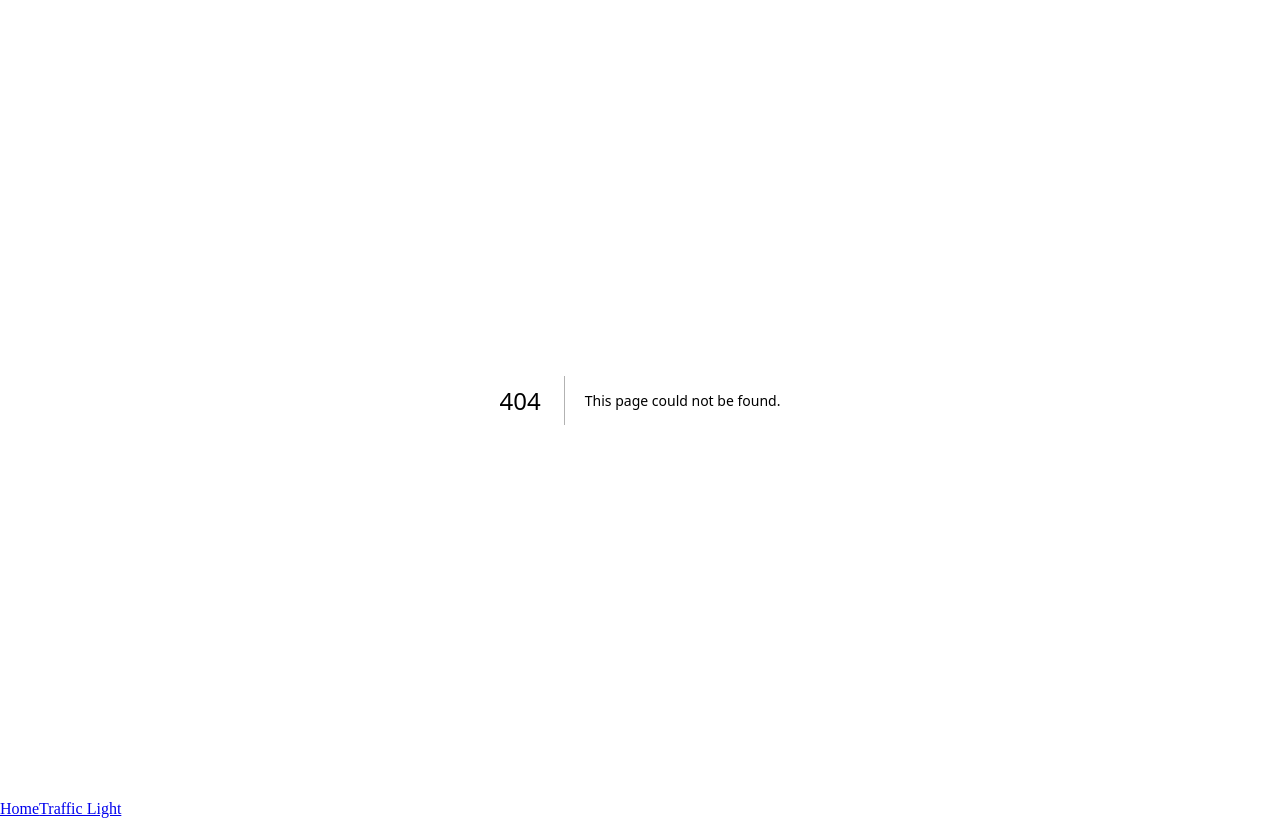
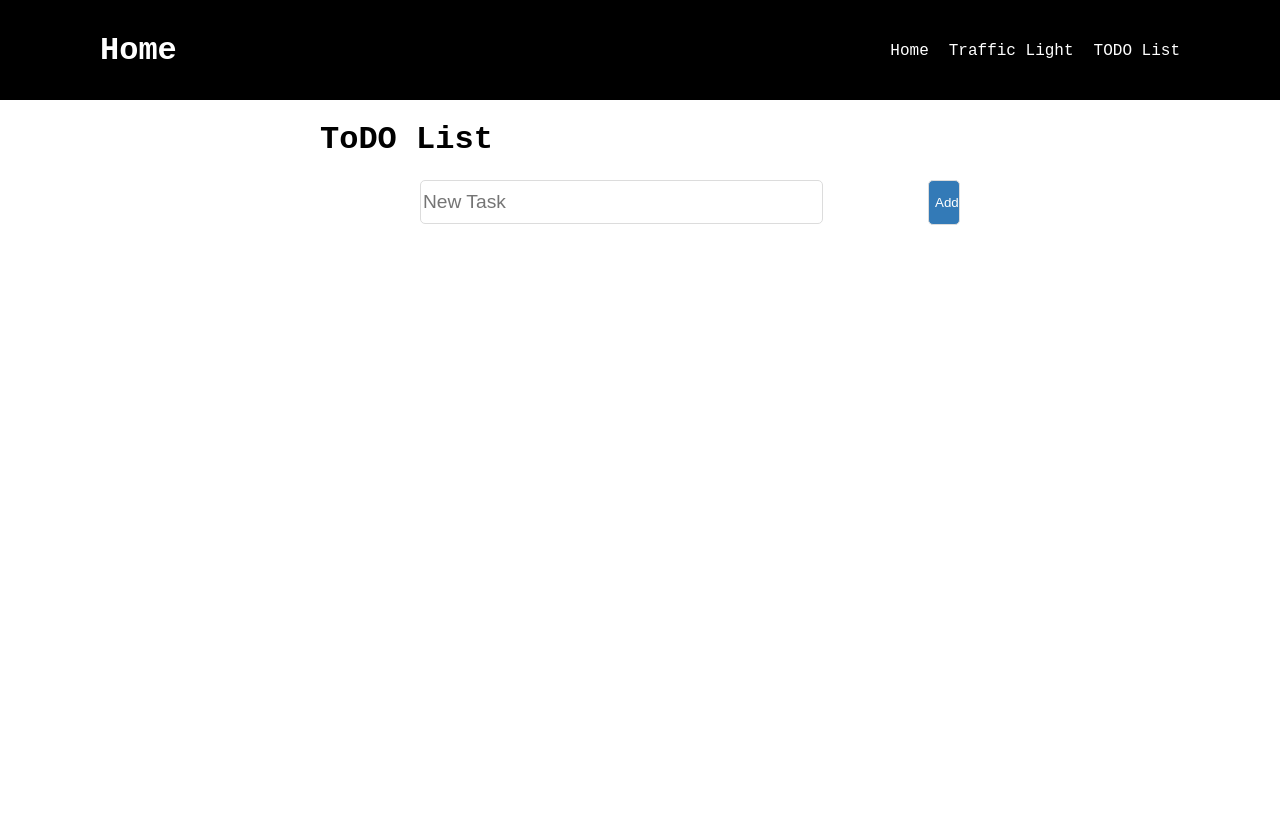
Before and after one commit to Trixxxter94/JEKA_BUST_PROGRAMING, a Next.js app: page /to-do-list in a window 1280 px wide. Before the commit this address had no page. Built offline with nearby package versions, Linux system fonts and the light colour scheme.

Commit message:
#5 ToDO list

```diff
--- /dev/null
+++ b/app/globals.css
@@ -0,0 +1,4 @@
+body {
+	padding: 0;
+	margin: 0;
+}
--- a/app/layout.tsx
+++ b/app/layout.tsx
@@ -1,12 +1,13 @@
-import { NavigationMenu } from "@/src/NavigationMenu";
+import { Header } from "@/src/Header";
+import "./globals.css";
 
 export default async function RootLayout({
 	children,
 }: Readonly<{ children: React.ReactNode }>): Promise<React.JSX.Element> {
 	return (
 		<html lang="en">
+			<Header />
 			<body>{children}</body>
-			<NavigationMenu />
 		</html>
 	);
 }
--- /dev/null
+++ b/app/to-do-list/page.tsx
@@ -0,0 +1,5 @@
+import { ToDoList } from "@/src/to-do-list/ToDoList";
+
+export default function ToDOListPage() {
+	return <ToDoList />;
+}
--- a/package.json
+++ b/package.json
@@ -11,6 +11,7 @@
 		"check": "npx biome check --write"
 	},
 	"dependencies": {
+		"lucide-react": "^0.577.0",
 		"next": "16.1.6",
 		"react": "19.2.3",
 		"react-dom": "19.2.3"
@@ -21,8 +22,6 @@
 		"@types/node": "^20",
 		"@types/react": "^19",
 		"@types/react-dom": "^19",
-    "eslint": "^9",
-    "eslint-config-next": "16.1.6",
 		"tailwindcss": "^4",
 		"typescript": "^5"
 	}
--- /dev/null
+++ b/src/Header.module.css
@@ -0,0 +1,27 @@
+.HeaderContainerStyle {
+	width: 100%;
+	height: 100px;
+	background-color: black;
+	display: flex;
+	align-items: center;
+	justify-content: space-between;
+	padding-left: 100px;
+	padding-right: 100px;
+	box-sizing: border-box;
+}
+.linkContainerStyle {
+	display: flex;
+	gap: 20px;
+}
+.logoStyle {
+	color: white;
+	font-family: "Courier New", Courier, monospace;
+}
+.linkStyle {
+	color: white;
+	font-family: "Courier New", Courier, monospace;
+	text-decoration: none;
+}
+.linkStyle:hover {
+	font-size: large;
+}
--- /dev/null
+++ b/src/Header.tsx
@@ -0,0 +1,46 @@
+"use client";
+import Link from "next/link";
+import { useState } from "react";
+import styles from "./Header.module.css";
+
+export function Header() {
+	const [logo, setLogo] = useState(0);
+	return (
+		<div className={styles.HeaderContainerStyle}>
+			<div>
+				{logo === 0 && <h1 className={styles.logoStyle}>Home</h1>}
+				{logo === 1 && <h1 className={styles.logoStyle}>Traffic Light</h1>}
+				{logo === 2 && <h1 className={styles.logoStyle}>TODO List</h1>}
+			</div>
+			<div className={styles.linkContainerStyle}>
+				<div>
+					<Link
+						onClick={() => setLogo(0)}
+						className={styles.linkStyle}
+						href={"/"}
+					>
+						Home
+					</Link>
+				</div>
+				<div>
+					<Link
+						onClick={() => setLogo(1)}
+						className={styles.linkStyle}
+						href={"/traffic-light"}
+					>
+						Traffic Light
+					</Link>
+				</div>
+				<div>
+					<Link
+						onClick={() => setLogo(2)}
+						className={styles.linkStyle}
+						href={"/to-do-list"}
+					>
+						TODO List
+					</Link>
+				</div>
+			</div>
+		</div>
+	);
+}
--- a/src/NavigationMenu.tsx
+++ /dev/null
@@ -1,10 +0,0 @@
-import Link from "next/link";
-
-export function NavigationMenu() {
-	return (
-		<div>
-			<Link href={"/"}>Home</Link>
-			<Link href={"/traffic-light"}>Traffic Light</Link>
-		</div>
-	);
-}
--- /dev/null
+++ b/src/to-do-list/AddToDo.tsx
@@ -0,0 +1,121 @@
+"use client";
+import { Trash2 } from "lucide-react";
+import { useState } from "react";
+import styles from "./ToDoList.module.css";
+
+export const AddToDo = () => {
+	const [inputValue, setInputValue] = useState("");
+	const [itemsToRender, setItemsToRender] = useState<
+		{ task: string; completed: boolean }[]
+	>([]);
+	const [isEmpty, setIsEmpty] = useState(false);
+	const [isLessThanThreeChars, setIsLessThanThreeChars] = useState(false);
+	const [isTitleExist, setIsTitleExist] = useState(false);
+
+	return (
+		<div className={styles.toDoListWrap}>
+			<h1 className={styles.ToDoListH1}>ToDO List</h1>
+			<div className={styles.buttonAndInputContainer}>
+				<div className={styles.inputAndErrorsContainer}>
+					<input
+						className={styles.inputStyle}
+						type="text"
+						placeholder="New Task"
+						value={inputValue}
+						onChange={(e) => setInputValue(e.target.value)}
+					/>
+					{isEmpty && (
+						<p className={styles.errorsStyle}>Please enter task title!</p>
+					)}
+					{isLessThanThreeChars && (
+						<p className={styles.errorsStyle}>The task title is to short!</p>
+					)}
+					{isTitleExist && (
+						<p className={styles.errorsStyle}>
+							The task with the same title already exists!
+						</p>
+					)}
+				</div>
+
+				<button
+					className={styles.addButtonStyle}
+					type="button"
+					onClick={() => {
+						if (inputValue === "") {
+							setIsLessThanThreeChars(false);
+							setIsEmpty(true);
+							return;
+						}
+						if (inputValue.length < 4) {
+							setIsEmpty(false);
+							setIsLessThanThreeChars(true);
+							return;
+						}
+						if (
+							itemsToRender.some(
+								(tasks) =>
+									tasks.task.toLowerCase() === inputValue.toLowerCase(),
+							)
+						) {
+							setIsTitleExist(true);
+							return;
+						}
+						setIsLessThanThreeChars(false);
+						setIsEmpty(false);
+						setIsTitleExist(false);
+						setItemsToRender([
+							...itemsToRender,
+							{ task: inputValue, completed: false },
+						]);
+						setInputValue("");
+					}}
+				>
+					Add
+				</button>
+			</div>
+
+			<div className={styles.tasksContainer}>
+				<ul className={styles.ulStyle}>
+					{itemsToRender.map((tasks) => (
+						<li className={styles.liStyle} key={tasks.task}>
+							<input
+								type="checkbox"
+								checked={tasks.completed}
+								onChange={() =>
+									setItemsToRender(
+										itemsToRender.map((doneTasks) => {
+											if (tasks.task === doneTasks.task) {
+												if (doneTasks.completed) {
+													return { task: doneTasks.task, completed: false };
+												}
+												return { task: doneTasks.task, completed: true };
+											}
+											return doneTasks;
+										}),
+									)
+								}
+							/>
+							{tasks.completed ? (
+								<p style={{ textDecoration: "line-through" }}>{tasks.task}</p>
+							) : (
+								<p>{tasks.task}</p>
+							)}
+
+							<button
+								className={styles.deleteButtonStyle}
+								type="button"
+								onClick={() =>
+									setItemsToRender(
+										itemsToRender.filter((b) => b.task !== tasks.task),
+									)
+								}
+							>
+								<Trash2 color="red" size={25} />
+							</button>
+						</li>
+					))}
+				</ul>
+			</div>
+		</div>
+	);
+};
--- /dev/null
+++ b/src/to-do-list/ToDoList.module.css
@@ -0,0 +1,75 @@
+.toDoList {
+	background-color: white;
+	width: 100%;
+	height: 100%;
+	justify-items: center;
+}
+.toDoListWrap {
+	background-color: white;
+	width: 50%;
+	height: 100%;
+	padding: 12;
+	display: flex;
+	flex-direction: column;
+	align-items: start;
+}
+.buttonAndInputContainer {
+	display: flex;
+	flex-direction: row;
+	align-items: center;
+	justify-content: center;
+	width: 100%;
+	gap: 12px;
+}
+.inputAndErrorsContainer {
+	width: 100%;
+	margin-left: 100px;
+	position: relative;
+}
+.inputStyle {
+	width: 80%;
+	height: 40px;
+	border: 1px solid #dcdcdc;
+	border-radius: 5px;
+	font-size: larger;
+}
+.errorsStyle {
+	padding: 0;
+	margin: 0;
+	color: red;
+	position: absolute;
+	font-size: larger;
+}
+.addButtonStyle {
+	width: 5%;
+	height: 45px;
+	border: 1px solid #dcdcdc;
+	border-radius: 5px;
+	background-color: #337ab7;
+	color: white;
+}
+
+.tasksContainer {
+	width: 100%;
+	margin-top: 5px;
+}
+.ulStyle {
+	padding: 0;
+}
+.liStyle {
+	width: 100%;
+	display: flex;
+	gap: 50px;
+	border: 1px solid #dcdcdc;
+	border-radius: 3px;
+	padding: 2 15 2 10;
+	font-size: larger;
+}
+.deleteButtonStyle {
+	margin-left: auto;
+	background-color: white;
+	border: none;
+}
+.ToDoListH1 {
+	font-family: "Courier New", Courier, monospace;
+}
--- /dev/null
+++ b/src/to-do-list/ToDoList.tsx
@@ -0,0 +1,10 @@
+import { AddToDo } from "./AddToDo";
+import styles from "./ToDoList.module.css";
+
+export const ToDoList = () => {
+	return (
+		<div className={styles.toDoList}>
+			<AddToDo />
+		</div>
+	);
+};
--- a/src/traffic-light/TrafficLight.tsx
+++ b/src/traffic-light/TrafficLight.tsx
@@ -21,7 +21,6 @@ export const TrafficLight = () => {
 		}
 		if (changeColorRef.current === false) {
 			changeColorRef.current = true;
-
 			const intervalId = setInterval(() => {
 				setCounter((prev) => {
 					if (prev === 3) return prev - 3;
```
Also changed, not shown: 2 other files (tests, documents, lock files or other folders). Lines whose indentation alone changed are shown as unchanged.
